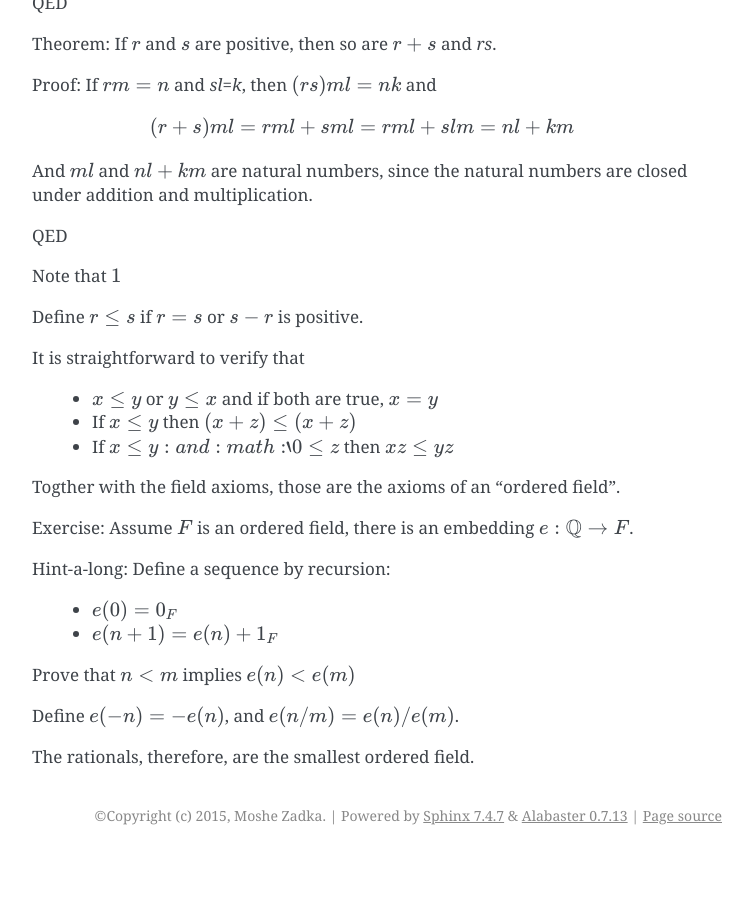
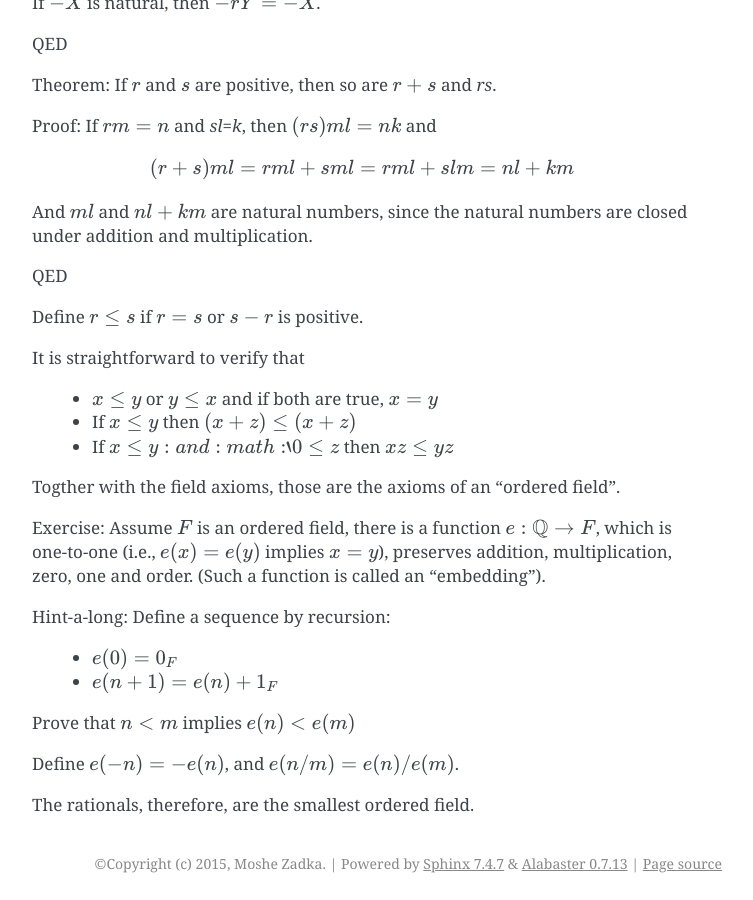
Before and after one commit to moshez/calculus101, a Sphinx documentation site: the page built from docs/rationals.rst, in a window 1280 px wide and 900 px high, scrolled down 1707 px. Shown: the whole window, without its empty margins (388-1141 px from the left). Built offline with Sphinx 7.4.7, drawn with Linux system fonts in a browser that asks for light colours; the version number could not be read and is left out; before the commit the page ends 2562 px from its top, so only the background shows below that; some of the changed text lies outside the part shown.

Commit message:
some cleanups

```diff
--- a/docs/rationals.rst
+++ b/docs/rationals.rst
@@ -103,8 +105,6 @@ and multiplication.
 
 QED
 
-Note that :math:`1`
-
 Define :math:`r\leq s` if :math:`r=s`
 or :math:`s-r` is positive.
 
@@ -116,8 +116,11 @@ It is straightforward to verify that
 
 Togther with the field axioms, those are the axioms of an "ordered field".
 
-Exercise: Assume :math:`F` is an ordered field, there is an embedding
-:math:`e:\mathbb{Q}\to F`.
+Exercise: Assume :math:`F` is an ordered field, there is a function
+:math:`e:\mathbb{Q}\to F`, which is one-to-one
+(i.e., :math:`e(x)=e(y)` implies :math:`x=y`),
+preserves addition, multiplication, zero, one and order.
+(Such a function is called an "embedding").
 
 Hint-a-long:
 Define a sequence by recursion:
```
Also changed, not shown: other parts of docs/rationals.rst (+2 -0 lines).
